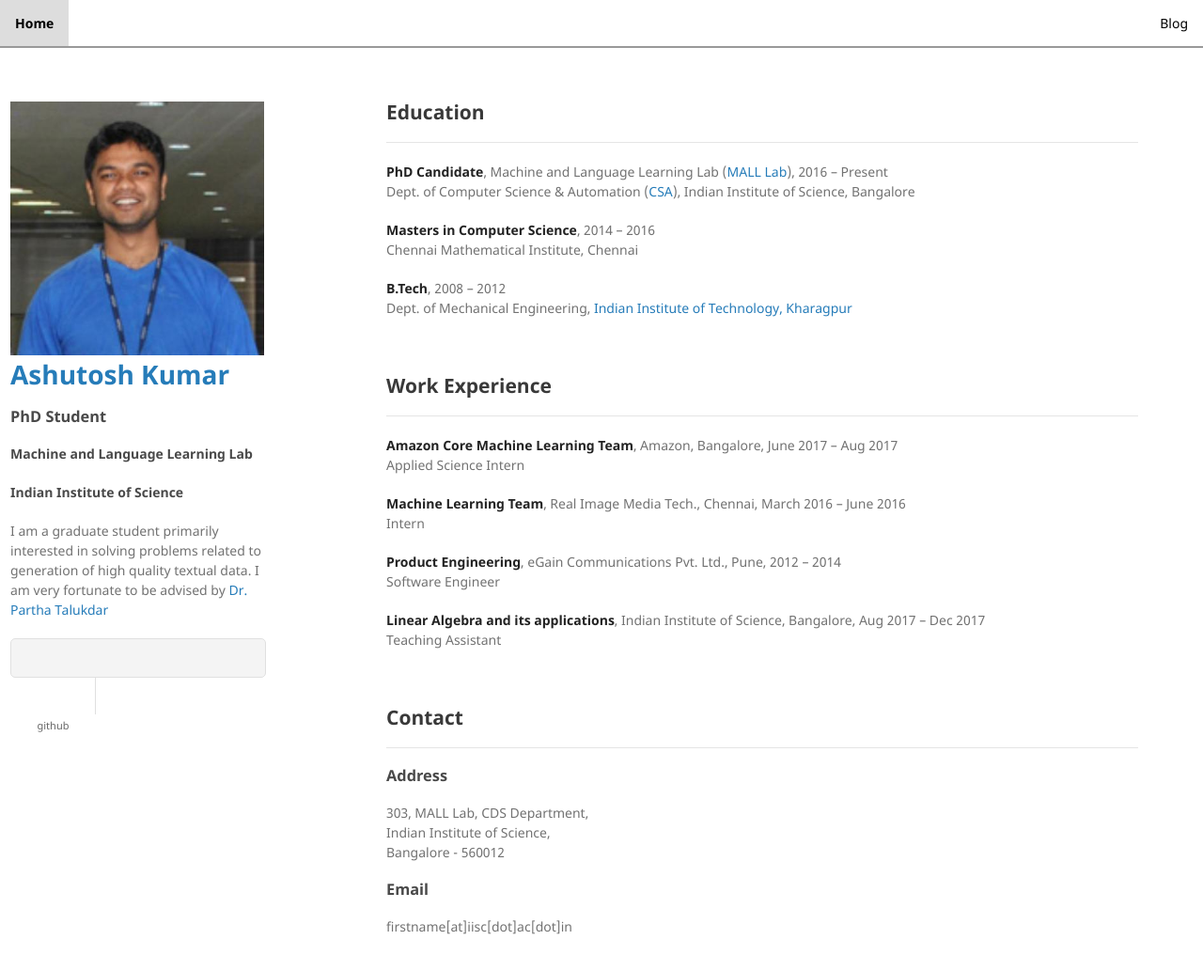
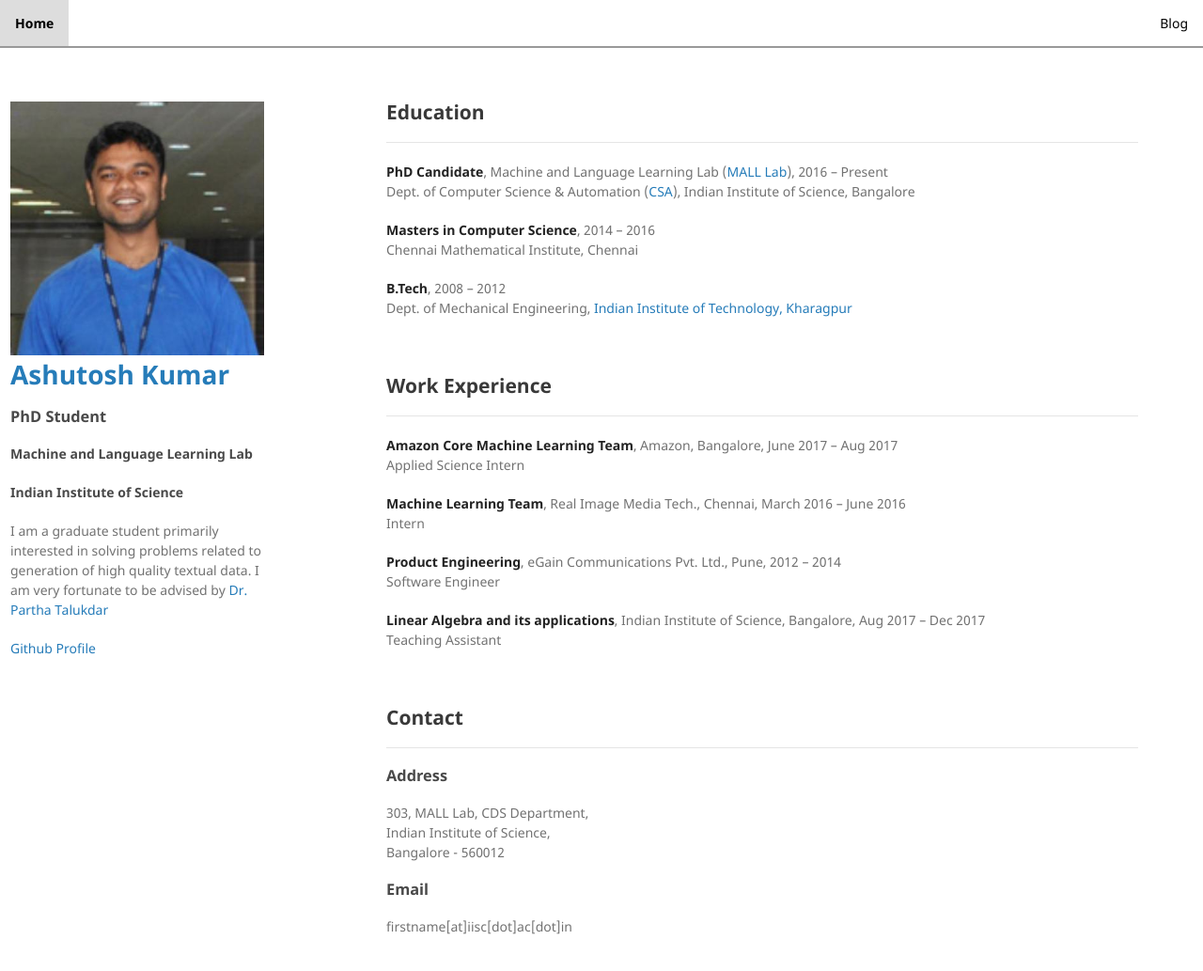
Before and after one commit to ashutoshml/ashutoshml.github.io, a Jekyll site: the page built from index.md, in a window 1280 px wide and 1066 px high. Shown: the top 1033 px of the window at 94% size. Built offline with Jekyll 4.4.1, drawn with Linux system fonts in a browser that asks for light colours; our own code applies the rules of GitHub Pages for plain Markdown files.

Commit message:
Update Github profile

```diff
--- a/_layouts/default.html
+++ b/_layouts/default.html
@@ -32,7 +32,7 @@
         {% endif %}
 
         {% if site.github.is_user_page %}
-          <ul class="downloads"><li><a href="{{ site.github.owner_url }}">github</a></li></ul>
+          <p><a href="{{ site.github.owner_url }}">Github Profile</a></p>
         {% endif %}
 
         {% if site.show_downloads %}
```
